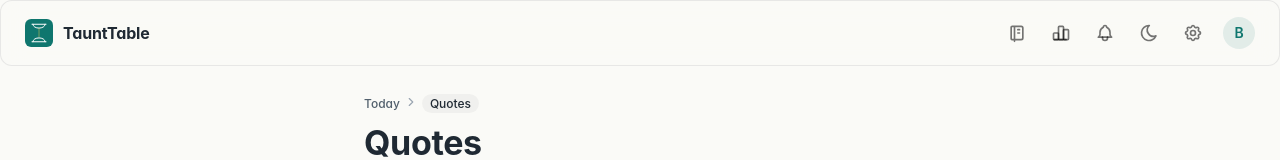
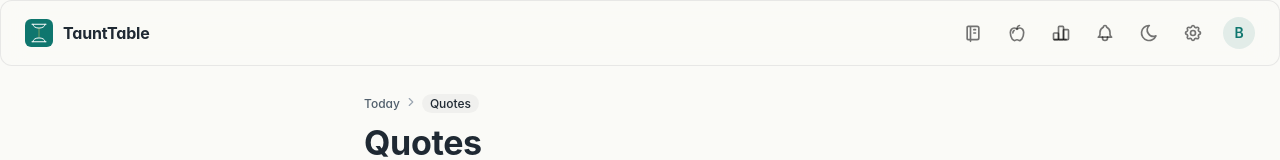
Before and after one commit to Bhav-ikkk/TimeManager, a Next.js app: page /quotes in a window 1280 px wide. Shown: the top 160 px of the page. Built offline with nearby package versions, Linux system fonts and the light colour scheme; what @mui/material-nextjs would draw is missing.

Commit message:
feat(ui): expose Calories in the top bar and bottom navigation

```diff
--- a/src/components/BottomNav.js
+++ b/src/components/BottomNav.js
@@ -6,7 +6,7 @@
  */
 import { useState } from 'react';
 import { Paper, BottomNavigation, BottomNavigationAction, Box } from '@mui/material';
-import { IconHome, IconNotebook, IconQuote, IconChartBar } from '@tabler/icons-react';
+import { IconHome, IconNotebook, IconQuote, IconChartBar, IconApple } from '@tabler/icons-react';
 import { useRouter, usePathname } from 'next/navigation';
 import SettingsDialog from './SettingsDialog';
 
@@ -21,7 +21,9 @@ export default function BottomNav() {
       ? 'quotes'
       : pathname?.startsWith('/summary')
         ? 'summary'
-        : 'home';
+        : pathname?.startsWith('/calories')
+          ? 'calories'
+          : 'home';
 
   return (
     <>
@@ -53,11 +55,13 @@ export default function BottomNav() {
               else if (v === 'journal') router.push('/journal');
               else if (v === 'quotes') router.push('/quotes');
               else if (v === 'summary') router.push('/summary');
+              else if (v === 'calories') router.push('/calories');
             }}
           >
             <BottomNavigationAction value="home" label="Today" icon={<IconHome size={20} />} />
+            <BottomNavigationAction value="calories" label="Calories" icon={<IconApple size={20} />} />
+            <BottomNavigationAction value="summary" label="Summary" icon={<IconChartBar size={20} />} />
             <BottomNavigationAction value="journal" label="Journal" icon={<IconNotebook size={20} />} />
-            <BottomNavigationAction value="summary" label="Summary" icon={<IconChartBar size={20} />} />
             <BottomNavigationAction value="quotes" label="Quotes" icon={<IconQuote size={20} />} />
           </BottomNavigation>
         </Paper>
--- a/src/components/TopBar.js
+++ b/src/components/TopBar.js
@@ -7,7 +7,7 @@
  */
 import { useState } from 'react';
 import { AppBar, Toolbar, Box, Typography, IconButton, Avatar, Tooltip } from '@mui/material';
-import { IconSun, IconMoon, IconNotebook, IconSettings, IconBell, IconChartBar } from '@tabler/icons-react';
+import { IconSun, IconMoon, IconNotebook, IconSettings, IconBell, IconChartBar, IconApple } from '@tabler/icons-react';
 import Link from 'next/link';
 import { useThemeMode } from '@/app/providers';
 import Logo from './Logo';
@@ -44,6 +44,16 @@ export default function TopBar({ initial = 'B' }) {
             sx={{ display: { xs: 'none', sm: 'inline-flex' } }}
           >
             <IconNotebook size={20} />
+          </IconButton>
+        </Tooltip>
+
+        <Tooltip title="Calories">
+          <IconButton
+            component={Link}
+            href="/calories"
+            aria-label="Open calorie tracker"
+          >
+            <IconApple size={20} />
           </IconButton>
         </Tooltip>
 
```
